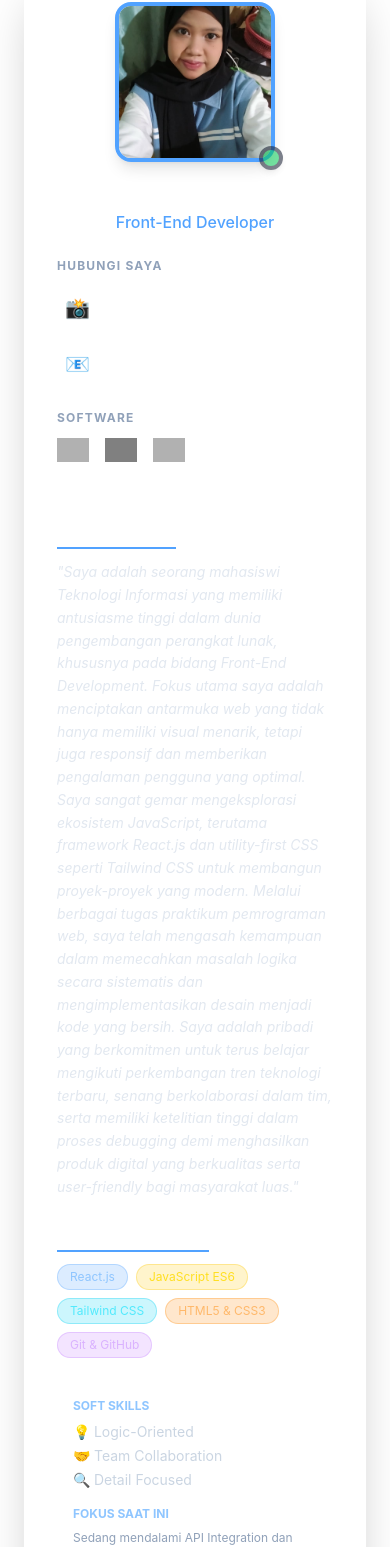
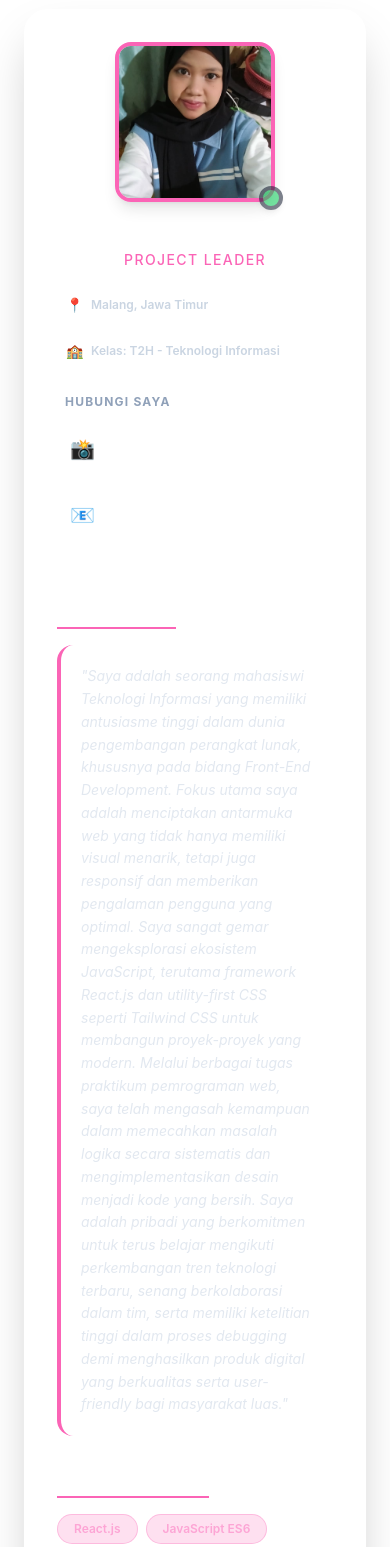
Before and after one commit to noviaflinputri-source/tugas-profil-tim, a React (Vite) app: page / in a window 390 px wide. Shown: the part 4921-6468 px from the top of the page. Built offline with nearby package versions, Linux system fonts and the light colour scheme; grey boxes are pictures that could not be loaded.

Commit message:
fix update profil novi

```diff
--- a/src/novi.jsx
+++ b/src/novi.jsx
@@ -2,88 +2,84 @@ import React from 'react';
 
 const Novi = () => {
   return (
-    <div className="max-w-4xl w-full bg-white/10 backdrop-blur-lg rounded-3xl p-8 border border-white/20 text-white shadow-2xl transition-all hover:border-blue-400/50">
+    <div className="max-w-4xl w-full bg-white/10 backdrop-blur-lg rounded-3xl p-8 border border-white/20 text-white shadow-2xl transition-all hover:border-pink-400/50 my-10">
       <div className="flex flex-col md:flex-row gap-8">
 
-        {/* KOLOM KIRI: FOTO & KONTAK */}
+        {/* KOLOM KIRI: FOTO & DETAIL DASAR */}
         <div className="md:w-1/3 flex flex-col items-center border-b md:border-b-0 md:border-r border-white/10 pb-6 md:pb-0 md:pr-8">
           <div className="relative inline-block mb-4 group">
             <img
               src="/novi.jpeg"
-              alt="Novi"
-              className="w-40 h-40 rounded-2xl border-4 border-blue-400 object-cover shadow-lg transition-transform group-hover:scale-105"
+              alt="Novi Aflin Putri"
+              className="w-40 h-40 rounded-2xl border-4 border-pink-400 object-cover shadow-lg transition-transform group-hover:scale-105"
             />
             <div className="absolute -bottom-2 -right-2 w-6 h-6 bg-green-500 border-4 border-slate-900 rounded-full shadow-md animate-pulse"></div>
           </div>
 
-          <h2 className="text-2xl font-bold">Novi</h2>
-          <p className="text-blue-400 font-medium mb-6">Front-End Developer</p>
+          <h2 className="text-2xl font-bold italic text-center">Novi Aflin Putri</h2>
+          <p className="text-pink-400 font-medium mb-4 uppercase tracking-widest text-sm">Project Leader</p>
 
-          {/* SOSIAL MEDIA */}
-          <div className="w-full space-y-3 text-left">
-            <h3 className="text-xs font-bold uppercase tracking-widest text-slate-400">Hubungi Saya</h3>
-            <div className="flex items-center gap-3 bg-white/5 p-2 rounded-xl hover:bg-blue-400/20 transition cursor-pointer">
-              <span className="text-xl">📸</span>
-              <p className="text-xs">@noviaflin.p</p>
+          {/* DETAIL: DOMISILI & KELAS */}
+          <div className="w-full space-y-2 mb-6">
+            <div className="flex items-center gap-2 bg-white/5 p-2 rounded-lg border border-white/5">
+              <span className="text-sm">📍</span>
+              <p className="text-xs font-semibold text-slate-300">Malang, Jawa Timur</p>
             </div>
-            <div className="flex items-center gap-3 bg-white/5 p-2 rounded-xl hover:bg-blue-400/20 transition cursor-pointer">
-              <span className="text-xl">📧</span>
-              <p className="text-xs truncate">noviaflinputri@gmail.com</p>
+            <div className="flex items-center gap-2 bg-white/5 p-2 rounded-lg border border-white/5">
+              <span className="text-sm">🏫</span>
+              <p className="text-xs font-semibold text-slate-300">Kelas: T2H - Teknologi Informasi</p>
             </div>
           </div>
 
-          {/* SOFTWARE & TOOLS */}
-          <div className="w-full mt-6 space-y-3 text-left">
-            <h3 className="text-xs font-bold uppercase tracking-widest text-slate-400">Software</h3>
-            <div className="flex gap-4 opacity-80">
-                <img src="https://cdn.worldvectorlogo.com/logos/visual-studio-code-1.svg" className="h-6 hover:opacity-100 transition" alt="VSCode" title="VS Code" />
-                <img src="https://cdn.worldvectorlogo.com/logos/github-icon-1.svg" className="h-6 hover:opacity-100 transition invert" alt="GitHub" title="GitHub" />
-                <img src="https://cdn.worldvectorlogo.com/logos/google-chrome.svg" className="h-6 hover:opacity-100 transition" alt="Chrome" title="Chrome DevTools" />
+          <div className="w-full space-y-3 text-left">
+            <h3 className="text-xs font-bold uppercase tracking-widest text-slate-400 px-2">Hubungi Saya</h3>
+            <div className="flex items-center gap-3 bg-white/5 p-3 rounded-xl hover:bg-pink-400/20 transition cursor-pointer border border-white/5">
+              <span className="text-xl">📸</span>
+              <p className="text-xs font-medium">@noviaflin.p</p>
+            </div>
+            <div className="flex items-center gap-3 bg-white/5 p-3 rounded-xl hover:bg-pink-400/20 transition cursor-pointer border border-white/5">
+              <span className="text-xl">📧</span>
+              <p className="text-xs font-medium truncate">noviaflinputri@gmail.com</p>
             </div>
           </div>
         </div>
 
-        {/* KOLOM KANAN: DETAIL INFO */}
-        <div className="md:w-2/3 space-y-6 text-left">
-
-          {/* TENTANG DIRI */}
+        {/* KOLOM KANAN: DESKRIPSI & SKILLS */}
+        <div className="md:w-2/3 space-y-8 text-left">
           <section>
-            <h3 className="text-xl font-bold border-b-2 border-blue-400 inline-block mb-3">Tentang Diri</h3>
-            <p className="text-slate-200 leading-relaxed text-sm italic">
+            <h3 className="text-xl font-bold border-b-2 border-pink-400 inline-block mb-4">Tentang Diri</h3>
+            <p className="text-slate-200 leading-relaxed text-sm italic bg-white/5 p-5 rounded-2xl border-l-4 border-pink-400">
               "Saya adalah seorang mahasiswi Teknologi Informasi yang memiliki antusiasme tinggi dalam dunia pengembangan perangkat lunak, khususnya pada bidang Front-End Development. Fokus utama saya adalah menciptakan antarmuka web yang tidak hanya memiliki visual menarik, tetapi juga responsif dan memberikan pengalaman pengguna yang optimal. Saya sangat gemar mengeksplorasi ekosistem JavaScript, terutama framework React.js dan utility-first CSS seperti Tailwind CSS untuk membangun proyek-proyek yang modern. Melalui berbagai tugas praktikum pemrograman web, saya telah mengasah kemampuan dalam memecahkan masalah logika secara sistematis dan mengimplementasikan desain menjadi kode yang bersih. Saya adalah pribadi yang berkomitmen untuk terus belajar mengikuti perkembangan tren teknologi terbaru, senang berkolaborasi dalam tim, serta memiliki ketelitian tinggi dalam proses debugging demi menghasilkan produk digital yang berkualitas serta user-friendly bagi masyarakat luas."
             </p>
           </section>
 
-          {/* SKILLS */}
           <section>
-            <h3 className="text-xl font-bold border-b-2 border-blue-400 inline-block mb-3">Technical Skills</h3>
+            <h3 className="text-xl font-bold border-b-2 border-pink-400 inline-block mb-4">Technical Skills</h3>
             <div className="flex flex-wrap gap-2">
-              <span className="bg-blue-400/20 text-blue-300 px-3 py-1 rounded-full text-xs border border-blue-400/30">React.js</span>
-              <span className="bg-yellow-400/20 text-yellow-300 px-3 py-1 rounded-full text-xs border border-yellow-400/30">JavaScript ES6</span>
-              <span className="bg-cyan-400/20 text-cyan-300 px-3 py-1 rounded-full text-xs border border-cyan-400/30">Tailwind CSS</span>
-              <span className="bg-orange-400/20 text-orange-300 px-3 py-1 rounded-full text-xs border border-orange-400/30">HTML5 & CSS3</span>
-              <span className="bg-purple-400/20 text-purple-300 px-3 py-1 rounded-full text-xs border border-purple-400/30">Git & GitHub</span>
+              <span className="bg-pink-400/20 text-pink-300 px-4 py-1.5 rounded-full text-xs font-semibold border border-pink-400/30">React.js</span>
+              <span className="bg-pink-400/20 text-pink-300 px-4 py-1.5 rounded-full text-xs font-semibold border border-pink-400/30">JavaScript ES6</span>
+              <span className="bg-pink-400/20 text-pink-300 px-4 py-1.5 rounded-full text-xs font-semibold border border-pink-400/30">Tailwind CSS</span>
+              <span className="bg-pink-400/20 text-pink-300 px-4 py-1.5 rounded-full text-xs font-semibold border border-pink-400/30">Git & GitHub</span>
+              <span className="bg-pink-400/20 text-pink-300 px-4 py-1.5 rounded-full text-xs font-semibold border border-pink-400/30">HTML5 & CSS3</span>
             </div>
           </section>
 
-          {/* SOFT SKILLS & FOKUS */}
-          <section>
-            <div className="grid grid-cols-1 md:grid-cols-2 gap-4 bg-white/5 p-4 rounded-2xl">
-               <div>
-                  <h4 className="text-xs font-bold text-blue-300 uppercase mb-2">Soft Skills</h4>
-                  <ul className="text-sm space-y-1 text-slate-300">
-                    <li>💡 Logic-Oriented</li>
-                    <li>🤝 Team Collaboration</li>
-                    <li>🔍 Detail Focused</li>
-                  </ul>
-               </div>
-               <div>
-                  <h4 className="text-xs font-bold text-blue-300 uppercase mb-2">Fokus Saat Ini</h4>
-                  <p className="text-xs text-slate-400">Sedang mendalami API Integration dan State Management dalam React.</p>
-               </div>
-            </div>
+          <section className="grid grid-cols-1 md:grid-cols-2 gap-4">
+             <div className="bg-white/5 p-5 rounded-2xl border border-white/10">
+                <h4 className="text-xs font-bold text-pink-300 uppercase mb-3 tracking-widest">Soft Skills</h4>
+                <ul className="text-sm space-y-2 text-slate-300">
+                  <li>💡 Logic-Oriented</li>
+                  <li>🤝 Team Collaboration</li>
+                  <li>🎯 Project Management</li>
+                </ul>
+             </div>
+             <div className="bg-pink-400/10 p-5 rounded-2xl border border-pink-400/20">
+                <h4 className="text-xs font-bold text-pink-300 uppercase mb-3 tracking-widest">Fokus Saat Ini</h4>
+                <p className="text-sm text-slate-200 leading-relaxed">
+                  Sedang mendalami <strong>API Integration</strong> dan <strong>State Management</strong> di dalam ekosistem React.
+                </p>
+             </div>
           </section>
-
         </div>
       </div>
     </div>
```
